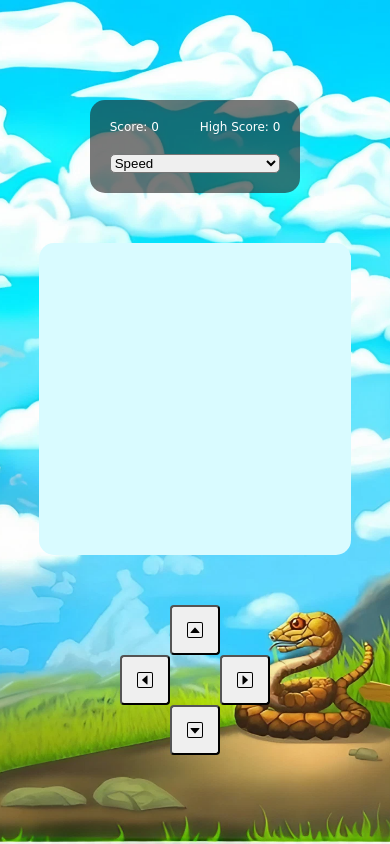
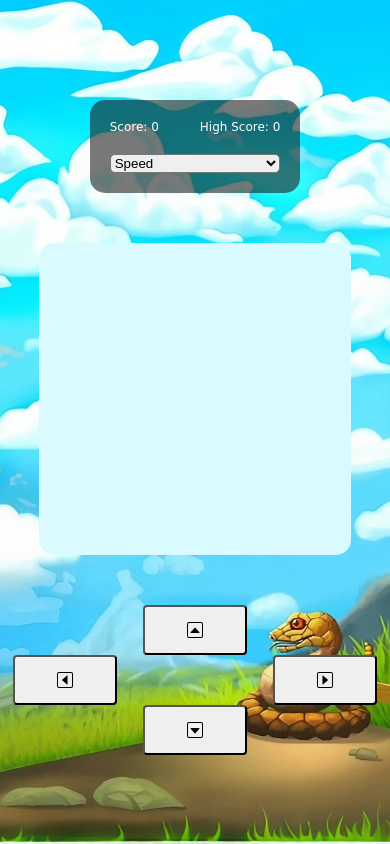
Before and after one commit to KrunalRaiyani/snake-game, a plain HTML site: page index.html in a window 390 px wide. Drawn offline with Linux system fonts and the light colour scheme.

Commit message:
cantrollers resize

```diff
--- a/css/style.css
+++ b/css/style.css
@@ -163,6 +163,17 @@
   .food {
     border-radius: 4px;
   }
+  .controller  {
+    width: 100%;
+}
+  .controller .cantroller-btn {
+    width: 80%;
+    margin: auto;
+}
+.left,.right {
+  width: 62%;
+  margin: auto;
+}
 }
 
 @media only screen and (max-width: 400px) {
@@ -170,10 +181,7 @@
     margin-bottom: 10px;
   }
 
-  .controller .cantroller-btn {
-    width: 50px;
-    height: 50px;
-  }
+
   .score-container {
     padding: 20px;
   }
```
